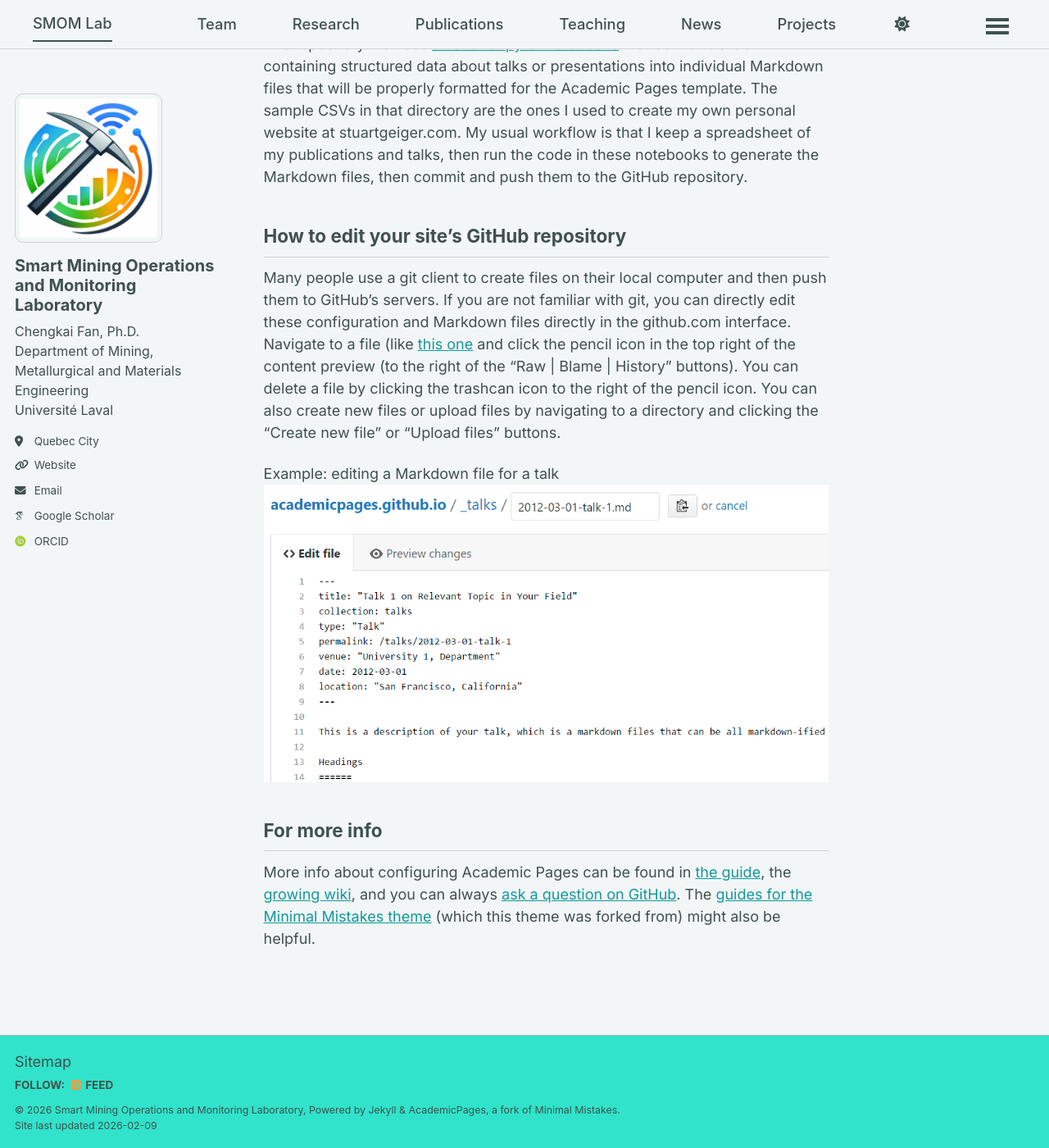
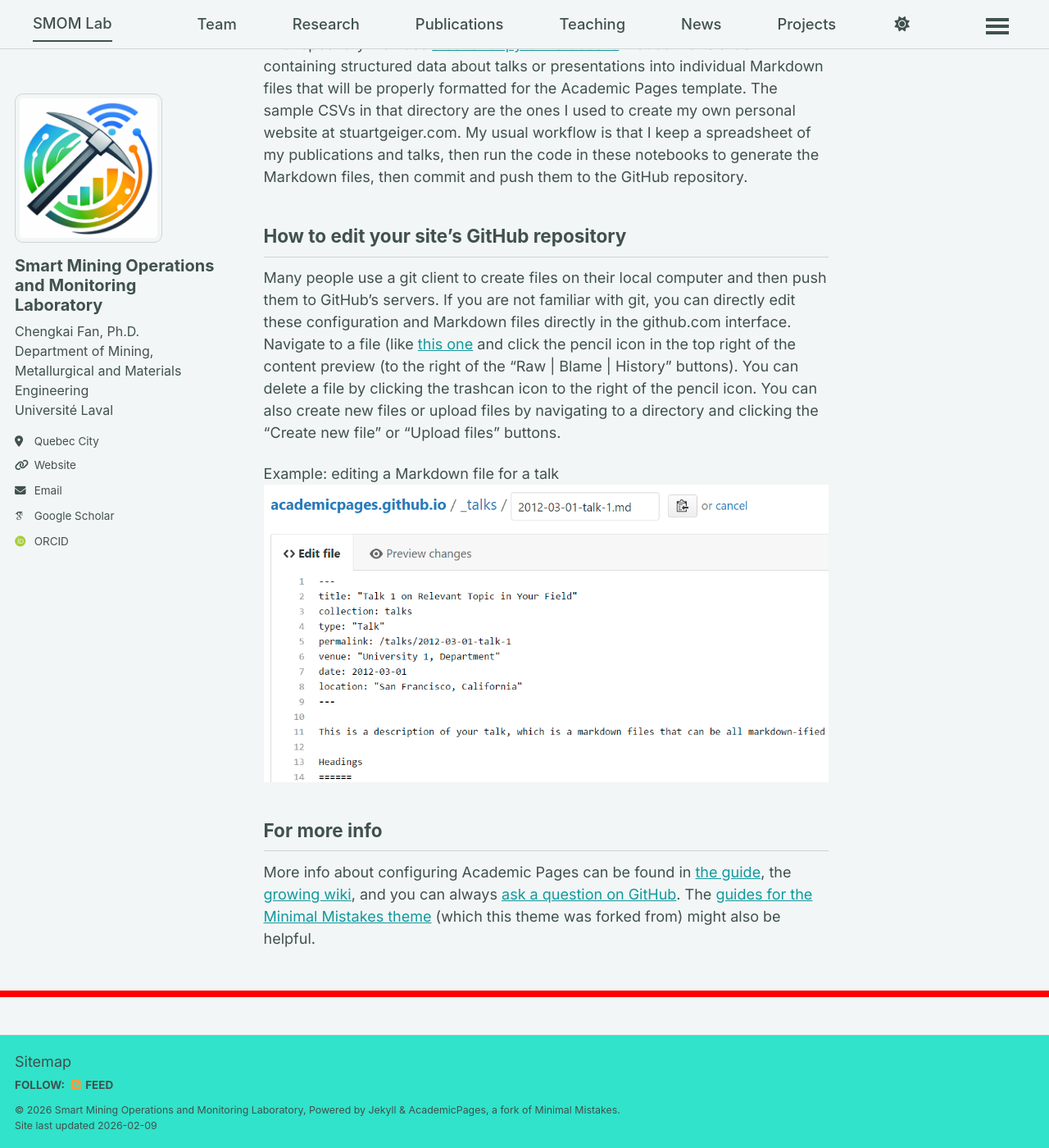
Before and after one commit to chengkaifan76/smomlab.github.io, a Jekyll site: the page built from _pages/about.md, in a window 1280 px wide and 1400 px high, scrolled down 2204 px. Shown: the whole window at 82% size. Built offline with Jekyll 4.4.1, drawn with Linux system fonts in a browser that asks for light colours; some web fonts are replaced; a script bundle is joined from its source files by our own code; library files that are not in the unit come from our copies.

Commit message:
Update main.scss

```diff
--- a/assets/css/main.scss
+++ b/assets/css/main.scss
@@ -166,3 +166,4 @@
     gap: 60px; /* 想更松就 70 */
   }
 }
+body { outline: 8px solid red !important; }
```
